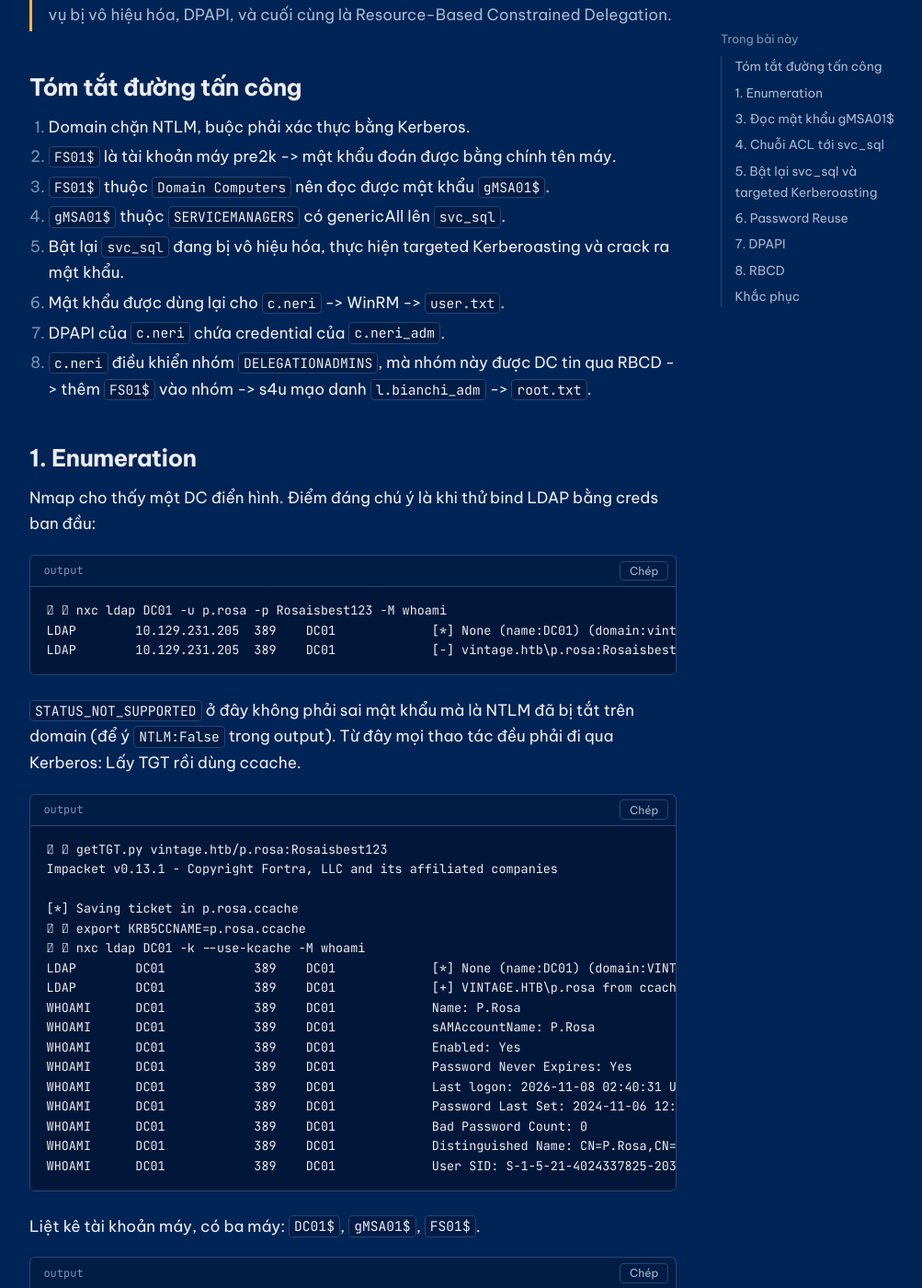
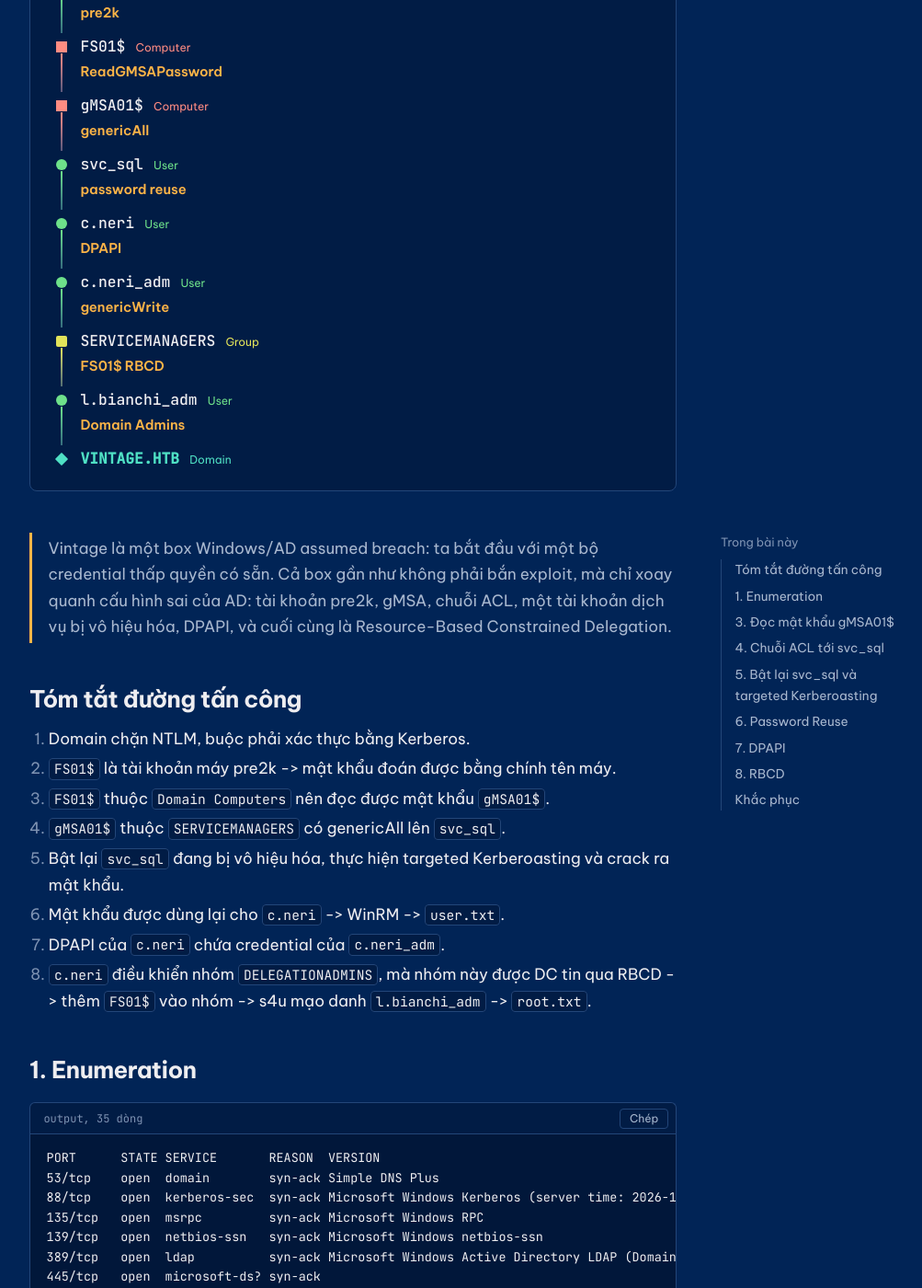
Before and after one commit to Luv3rie/Luv3rie.github.io, a Jekyll site: the page built from _posts/2026-11-12-htb-vintage.md, in a window 1280 px wide and 1400 px high, scrolled down 418 px. Shown: the whole window at 92% size, without its empty margins (256-1259 px from the left). Built offline with Jekyll 4.4.1, drawn with Linux system fonts in a browser that asks for light colours; some of the changed text lies outside the part shown.

Commit message:
add htb-vintage 2

````diff
--- a/_posts/2026-11-12-htb-vintage.md
+++ b/_posts/2026-11-12-htb-vintage.md
@@ -1,9 +1,37 @@
 ---
 layout: post
-title: Vintage - HTB
+title: HTB - Vintage
+difficulty: Hard
 date: 2026-11-12
 categories: [write-up, hackthebox]
-tags: [active-directory, kerberos, gmsa, pre2k, kerberoasting, dpapi, rbcd, s4u]
+tags: [kerberos, gmsa, pre2k, kerberoasting, dpapi, rbcd, s4u]
+attack_path:
+  - node: p.rosa
+    type: user
+    edge: pre2k
+  - node: FS01$
+    type: computer
+    edge: ReadGMSAPassword
+  - node: gMSA01$
+    type: computer
+    edge: genericAll
+  - node: svc_sql
+    type: user
+    edge: password reuse
+  - node: c.neri
+    type: user
+    edge: DPAPI
+  - node: c.neri_adm
+    type: user
+    edge: genericWrite
+  - node: SERVICEMANAGERS
+    type: group
+    edge: FS01$ RBCD
+  - node: l.bianchi_adm
+    type: user
+    edge: Domain Admins
+  - node: VINTAGE.HTB
+    type: domain
 ---
 
 > Vintage là một box Windows/AD assumed breach: ta bắt đầu với một bộ credential thấp quyền có sẵn.
@@ -22,6 +50,44 @@ tags: [active-directory, kerberos, gmsa, pre2k, kerberoasting, dpapi, rbcd, s4u]
 8. `c.neri` điều khiển nhóm `DELEGATIONADMINS`, mà nhóm này được DC tin qua RBCD -> thêm `FS01$` vào nhóm -> s4u mạo danh `l.bianchi_adm` -> `root.txt`.
 
 ## 1. Enumeration
+
+```
+PORT      STATE SERVICE       REASON  VERSION
+53/tcp    open  domain        syn-ack Simple DNS Plus
+88/tcp    open  kerberos-sec  syn-ack Microsoft Windows Kerberos (server time: 2026-11-08 02:36:25Z)
+135/tcp   open  msrpc         syn-ack Microsoft Windows RPC
+139/tcp   open  netbios-ssn   syn-ack Microsoft Windows netbios-ssn
+389/tcp   open  ldap          syn-ack Microsoft Windows Active Directory LDAP (Domain: vintage.htb, Site: Default-First-Site-Name)
+445/tcp   open  microsoft-ds? syn-ack
+464/tcp   open  kpasswd5?     syn-ack
+593/tcp   open  ncacn_http    syn-ack Microsoft Windows RPC over HTTP 1.0
+636/tcp   open  tcpwrapped    syn-ack
+5985/tcp  open  http          syn-ack Microsoft HTTPAPI httpd 2.0 (SSDP/UPnP)
+|_http-title: Not Found
+|_http-server-header: Microsoft-HTTPAPI/2.0
+9389/tcp  open  mc-nmf        syn-ack .NET Message Framing
+49664/tcp open  msrpc         syn-ack Microsoft Windows RPC
+49668/tcp open  msrpc         syn-ack Microsoft Windows RPC
+49676/tcp open  ncacn_http    syn-ack Microsoft Windows RPC over HTTP 1.0
+49687/tcp open  msrpc         syn-ack Microsoft Windows RPC
+Service Info: Host: DC01; OS: Windows; CPE: cpe:/o:microsoft:windows
+
+Host script results:
+| smb2-security-mode:
+|   3.1.1:
+|_    Message signing enabled and required
+| p2p-conficker:
+|   Checking for Conficker.C or higher...
+|   Check 1 (port 22961/tcp): CLEAN (Couldn't establish connection (TIMEOUT))
+|   Check 2 (port 60949/tcp): CLEAN (Couldn't establish connection (TIMEOUT))
+|   Check 3 (port 17035/udp): CLEAN (Couldn't receive bytes: TIMEOUT)
+|   Check 4 (port 22995/udp): CLEAN (Couldn't receive bytes: TIMEOUT)
+|_  0/4 checks are positive: Host is CLEAN or ports are blocked
+| smb2-time:
+|   date: 2026-11-08T02:37:17
+|_  start_date: N/A
+|_clock-skew: -1m24s
+```
 
 Nmap cho thấy một DC điển hình. Điểm đáng chú ý là khi thử bind LDAP bằng creds ban đầu:
 
````
Also changed, not shown: mindmap.md (deleted, +0 -52 lines).
